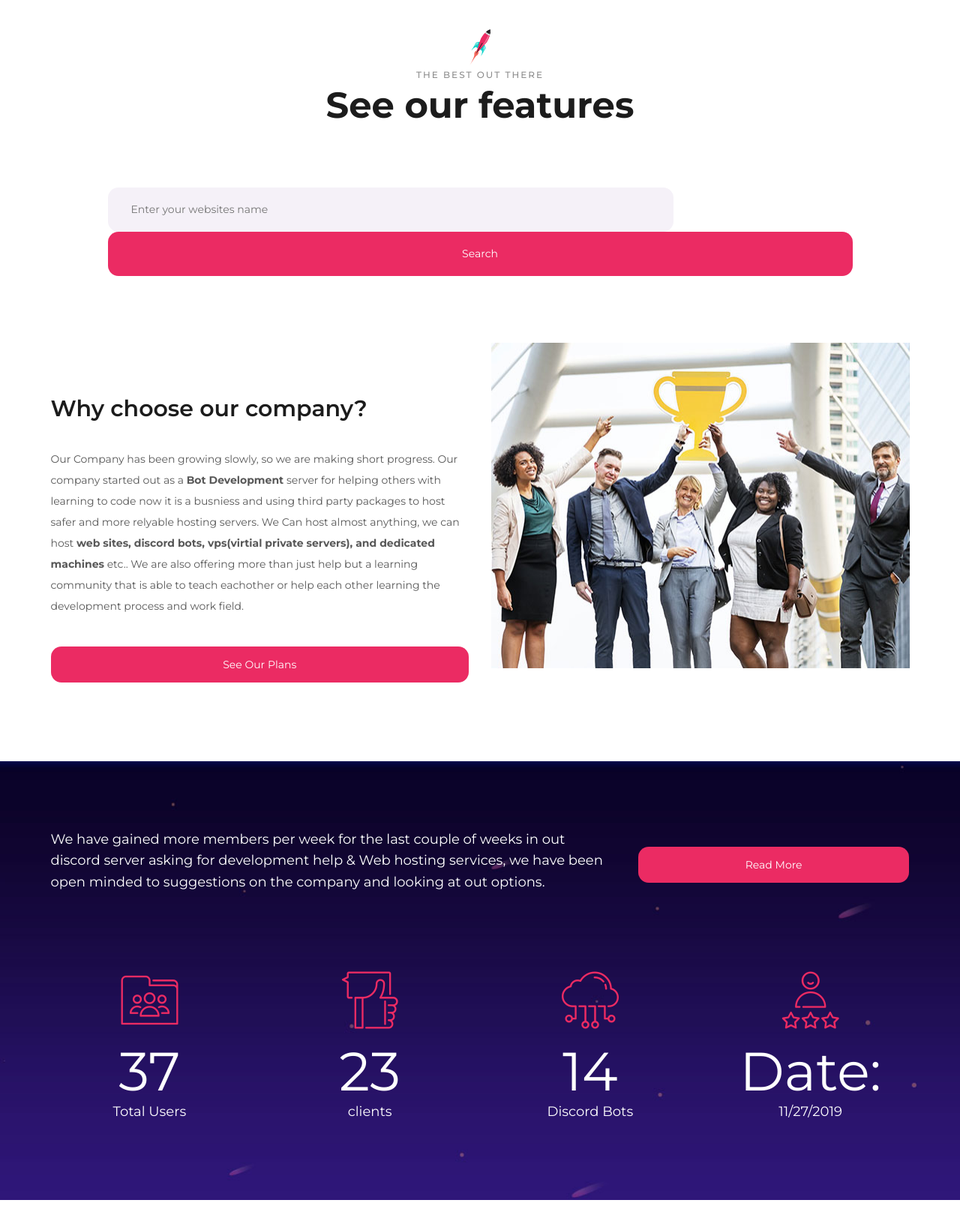
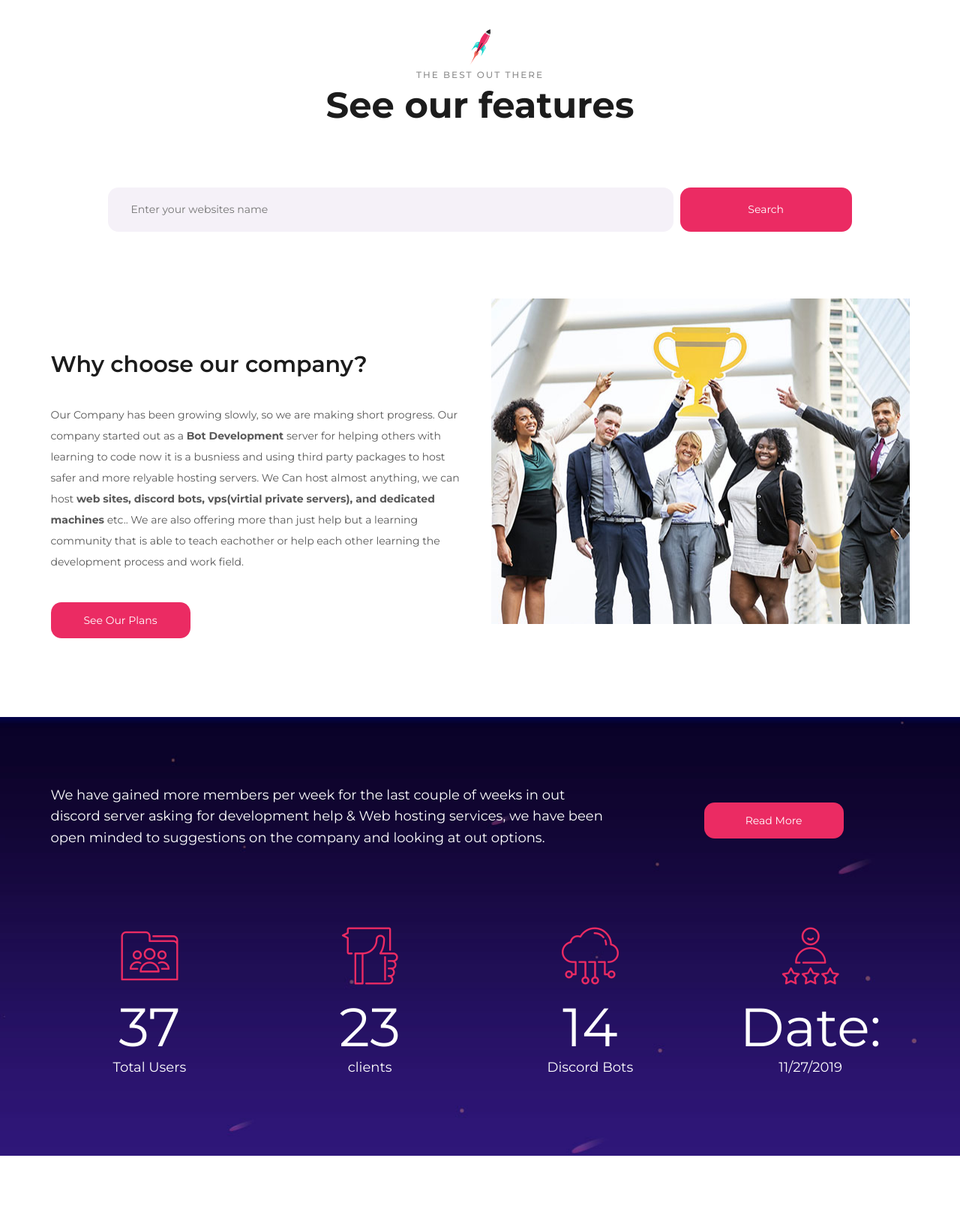
Before and after one commit to EastcoastHunter/Diamond-Services, a PHP site: page /about.html in a window 1280 px wide. Shown: the part 460-2100 px from the top of the page at 75% size. Run offline with PHP 8.4, Linux system fonts and the light colour scheme; some libraries are stand-ins or nearby versions.

Commit message:
Update style.css

```diff
--- a/css/style.css
+++ b/css/style.css
@@ -1,5 +1,5 @@
 /* =================================
-------------------------------------
+-----------------------------------
   Diamond-Services / Layout Template
   Version: 1.1.5
  ------------------------------------
@@ -171,7 +171,7 @@ ol {
 	border: none;
 	font-size: 14px;
 	font-weight: 400;
-	/*min-width: 186px;*/
+	min-width: 186px;
 	padding: 17px 25px;
 	border-radius: 14px;
 	background: #eb2b63;
@@ -179,9 +179,10 @@ ol {
 	line-height: 1;
 	cursor: pointer;
 	text-align: center;
+}
+.site-btn-wide{
 	width: 100%;
 }
-
 .site-btn:hover {
 	color: #fff;
 }
```
